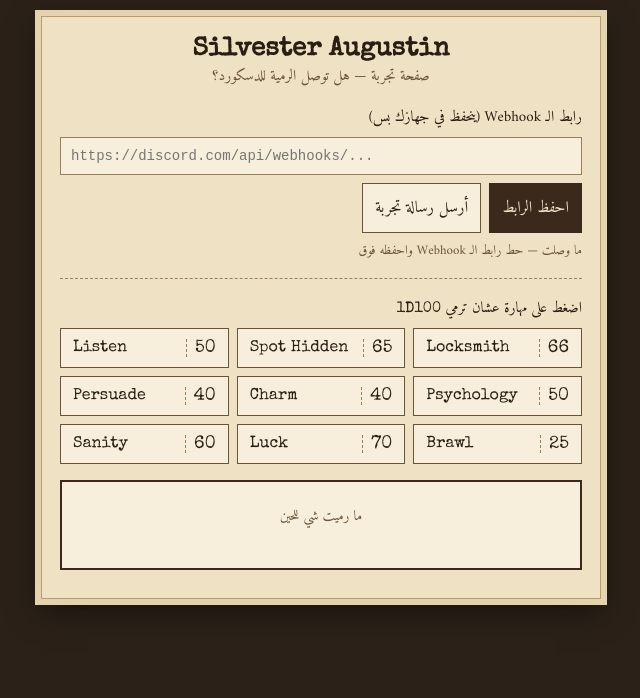
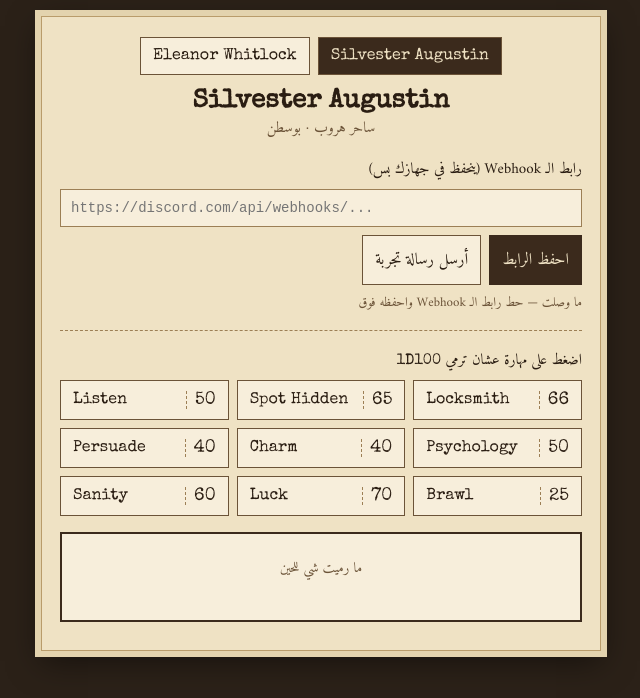
Before and after one commit to mozkun100/coc-dashboard, a plain HTML site: page index.html in a window 1280 px wide. Both pictures are taken after a click on the button "أرسل رسالة تجربة". Shown: the whole page, without its empty margins (319-959 px from the left). Drawn offline with nearby package versions, Linux system fonts and the light colour scheme.

Commit message:
Add test character Eleanor Whitlock with per-tab character switcher; retry on rate limit
Co-Authored-By: Claude Opus 5.5 <noreply@anthropic.com>
Claude-Session: https://claude.ai/code/session_019UimVCysqfegQHo9vQBDRU

```diff
--- a/index.html
+++ b/index.html
@@ -50,13 +50,16 @@
   .lvl { font-size: 20px; font-weight: 700; }
   .ok { color: #2f5d2a; } .bad { color: #8a1f1f; }
   .status { font-size: 14px; margin-top: 8px; color: #6b5338; }
+  .chars { display: flex; gap: 8px; justify-content: center; margin-bottom: 14px; flex-wrap: wrap; }
+  .chars button.on { background: #3b2a1c; color: #efe2c4; }
   .hint { font-size: 13px; color: #6b5338; margin-top: 6px; }
 </style>
 </head>
 <body>
 <div class="paper">
-  <h1 class="en">Silvester Augustin</h1>
-  <div class="sub">صفحة تجربة — هل توصل الرمية للدسكورد؟</div>
+  <div class="chars" id="chars"></div>
+  <h1 class="en" id="charName">Silvester Augustin</h1>
+  <div class="sub" id="charSub"></div>
 
   <label>رابط الـ Webhook (ينحفظ في جهازك بس)</label>
   <input id="hook" placeholder="https://discord.com/api/webhooks/..." autocomplete="off">
@@ -76,12 +79,28 @@
 </div>
 
 <script>
-const NAME = 'Silvester Augustin';
-const SKILLS = [
+const CHARACTERS = {
+  silvester: {
+    name: 'Silvester Augustin',
+    sub: 'ساحر هروب · بوسطن',
+    skills: [
       ['Locksmith', 66], ['Spot Hidden', 65], ['Listen', 50],
       ['Psychology', 50], ['Charm', 40], ['Persuade', 40],
       ['Brawl', 25], ['Luck', 70], ['Sanity', 60]
-];
+    ]
+  },
+  eleanor: {
+    name: 'Eleanor Whitlock',
+    sub: 'صحفية · أركهام (شخصية تجربة)',
+    skills: [
+      ['Library Use', 70], ['Spot Hidden', 60], ['Fast Talk', 50],
+      ['Photography', 50], ['Psychology', 45], ['Persuade', 45],
+      ['Dodge', 35], ['Luck', 50], ['Sanity', 55]
+    ]
+  }
+};
+let current = 'silvester';
+let NAME = CHARACTERS[current].name;
 
 const hookEl = document.getElementById('hook');
 const hookState = document.getElementById('hookState');
@@ -118,25 +137,30 @@ function level(roll, skill) {
   return ['فشل', 'Failure', false];
 }
 
-async function post(h, content) {
+async function post(h, content, who) {
   const r = await fetch(h, {
     method: 'POST',
     headers: { 'Content-Type': 'application/json' },
-    body: JSON.stringify({ username: NAME, content, flags: 4096 })
+    body: JSON.stringify({ username: who || NAME, content, flags: 4096 })
   });
   if (r.ok) return { ok: true };
+  if (r.status === 429) return { ok: false, code: 429, retry: true };
   let detail = '';
   try { detail = await r.text(); } catch (e) {}
   return { ok: false, code: r.status, detail };
 }
 
-async function send(content, plain) {
+async function send(content, plain, who) {
   const h = getHook();
   if (!h) return 'nohook';
   try {
-    let res = await post(h, content);
+    let res = await post(h, content, who);
+    for (let i = 0; i < 3 && res.retry; i++) {
+      await new Promise(ok => setTimeout(ok, 1500));
+      res = await post(h, content, who);
+    }
     if (!res.ok && res.code === 400 && plain) {
-      const res2 = await post(h, plain);
+      const res2 = await post(h, plain, who);
       if (res2.ok) return 'ok';
       res = res2;
     }
@@ -160,11 +184,37 @@ document.getElementById('ping').onclick = async () => {
 };
 
 const box = document.getElementById('skills');
-SKILLS.forEach(([name, val]) => {
+const charsEl = document.getElementById('chars');
+
+function pickChar(key) {
+  current = key;
+  NAME = CHARACTERS[key].name;
+  try { sessionStorage.setItem('coc_char', key); } catch (e) {}
+  document.getElementById('charName').textContent = NAME;
+  document.getElementById('charSub').textContent = CHARACTERS[key].sub;
+  document.title = 'داشبورد — ' + NAME;
+  charsEl.querySelectorAll('button').forEach(b => b.classList.toggle('on', b.dataset.key === key));
+  resultEl.innerHTML = '<div class="status">ما رميت شي للحين</div>';
+  renderSkills();
+}
+
+Object.keys(CHARACTERS).forEach(key => {
+  const b = document.createElement('button');
+  b.dataset.key = key;
+  b.className = 'en';
+  b.textContent = CHARACTERS[key].name;
+  b.onclick = () => pickChar(key);
+  charsEl.appendChild(b);
+});
+
+function renderSkills() {
+  box.innerHTML = '';
+  CHARACTERS[current].skills.forEach(([name, val]) => {
     const b = document.createElement('button');
     b.className = 'skill';
     b.innerHTML = '<span class="en">' + name + '</span><span class="num">' + val + '</span>';
     b.onclick = async () => {
+      const who = NAME;
       const roll = Math.floor(Math.random() * 100) + 1;
       const [ar, en, good] = level(roll, val);
       resultEl.innerHTML =
@@ -175,11 +225,20 @@ SKILLS.forEach(([name, val]) => {
       const msg = '🎲 **' + name + '** (' + val + ') → **' + roll + '** — ' +
         (good ? '✅ ' : '❌ ') + ar + ' / ' + en;
       const plain = name + ' (' + val + '): ' + roll + ' - ' + en;
-    const s = await send(msg, plain);
+      const s = await send(msg, plain, who);
       resultEl.querySelector('.status').textContent = statusText(s);
     };
     box.appendChild(b);
   });
+}
+
+let startKey = 'silvester';
+const fromHash = location.hash.replace('#', '');
+let saved = '';
+try { saved = sessionStorage.getItem('coc_char') || ''; } catch (e) {}
+if (CHARACTERS[fromHash]) startKey = fromHash;
+else if (CHARACTERS[saved]) startKey = saved;
+pickChar(startKey);
 
 showHookState();
 </script>
```
Lines whose indentation alone changed are shown as unchanged.
